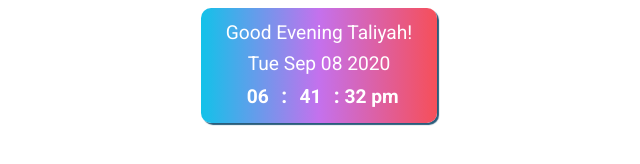
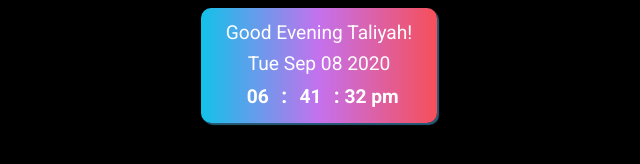
Before and after one commit to taliyahmonae/tg-notion, a plain HTML site: page index.html in a window 1280 px wide. Shown: the whole page, without its empty margins (321-961 px from the left). Drawn offline with Linux system fonts and the light colour scheme.

Commit message:
Update index.html

```diff
--- a/index.html
+++ b/index.html
@@ -11,7 +11,7 @@
         /*CSS RESETS*/
 
 body{
-    background-color: #FFFFFF;
+    background-color: black;
     line-height: 1.6;
 
 }
```
